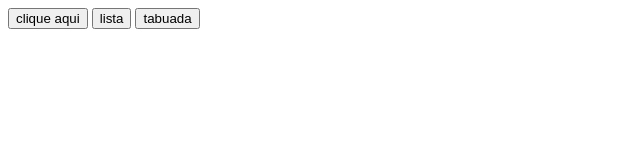
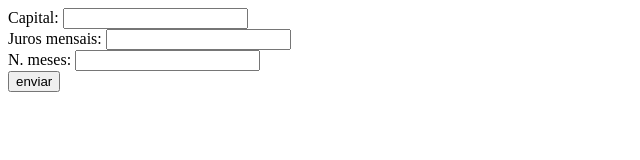
Before and after one commit to laranjaatomica/primeirof_3t, a plain HTML site: page index.html in a window 1280 px wide. Shown: the whole page, without its empty margins (0-640 px from the left). Drawn offline with Linux system fonts and the light colour scheme.

Commit message:
Update index.html

```diff
--- a/index.html
+++ b/index.html
@@ -8,10 +8,10 @@
  <script src="estudo.js"></script>
 </head>
 <body>
-    <button onclick="escreva()">clique aqui</button>
-    <button onclick="mostra()">lista</button>
-    <button onclick="mostratabuada()">tabuada</button>
-
+    Capital: <input id="valor" type="text"><br>
+    Juros mensais: <input id="juros" type="text"><br>
+    N. meses: <input id="meses" type="text"><br>
+    <button onclick="total()">enviar</button>
 
 </body>
 </html>
```
